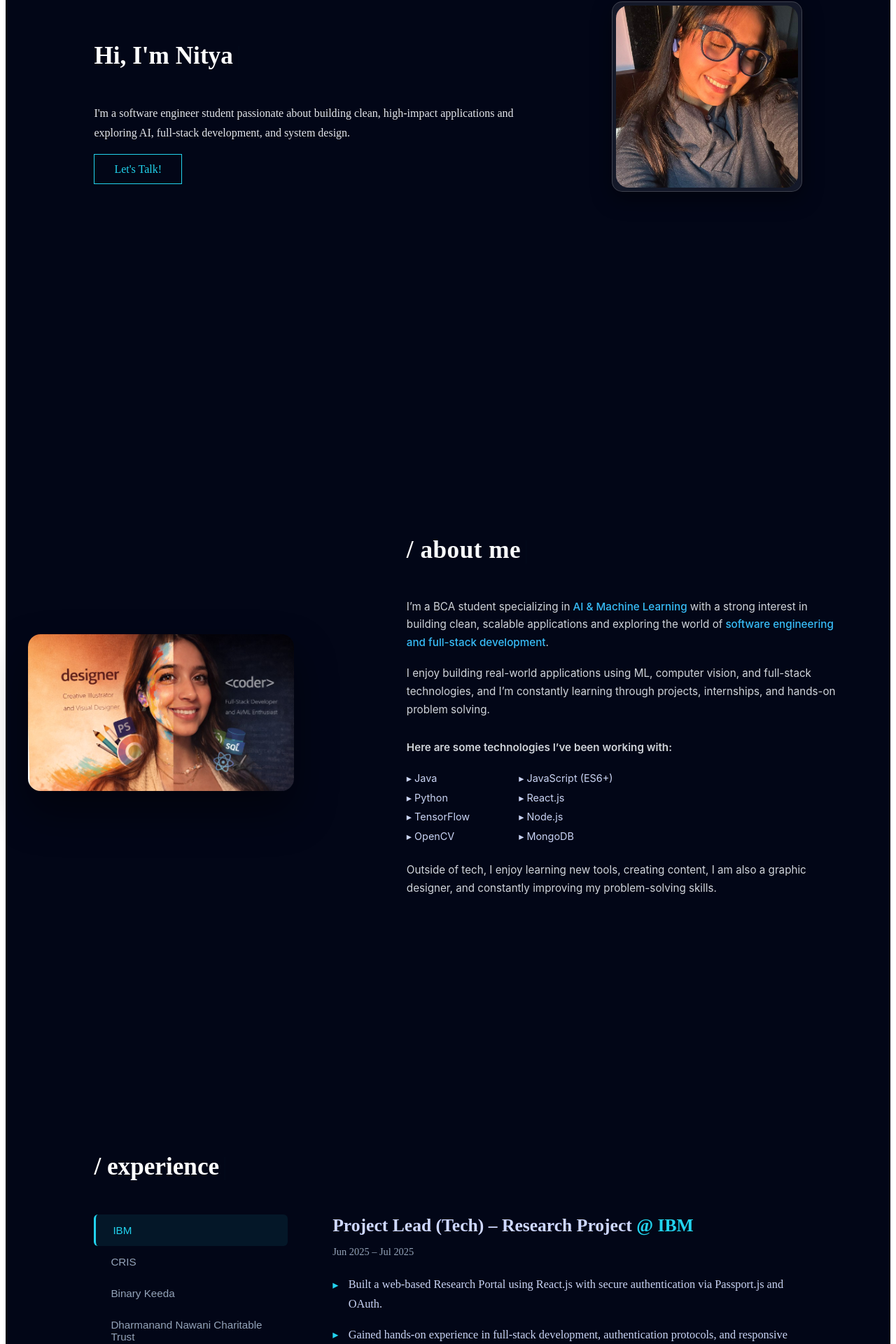
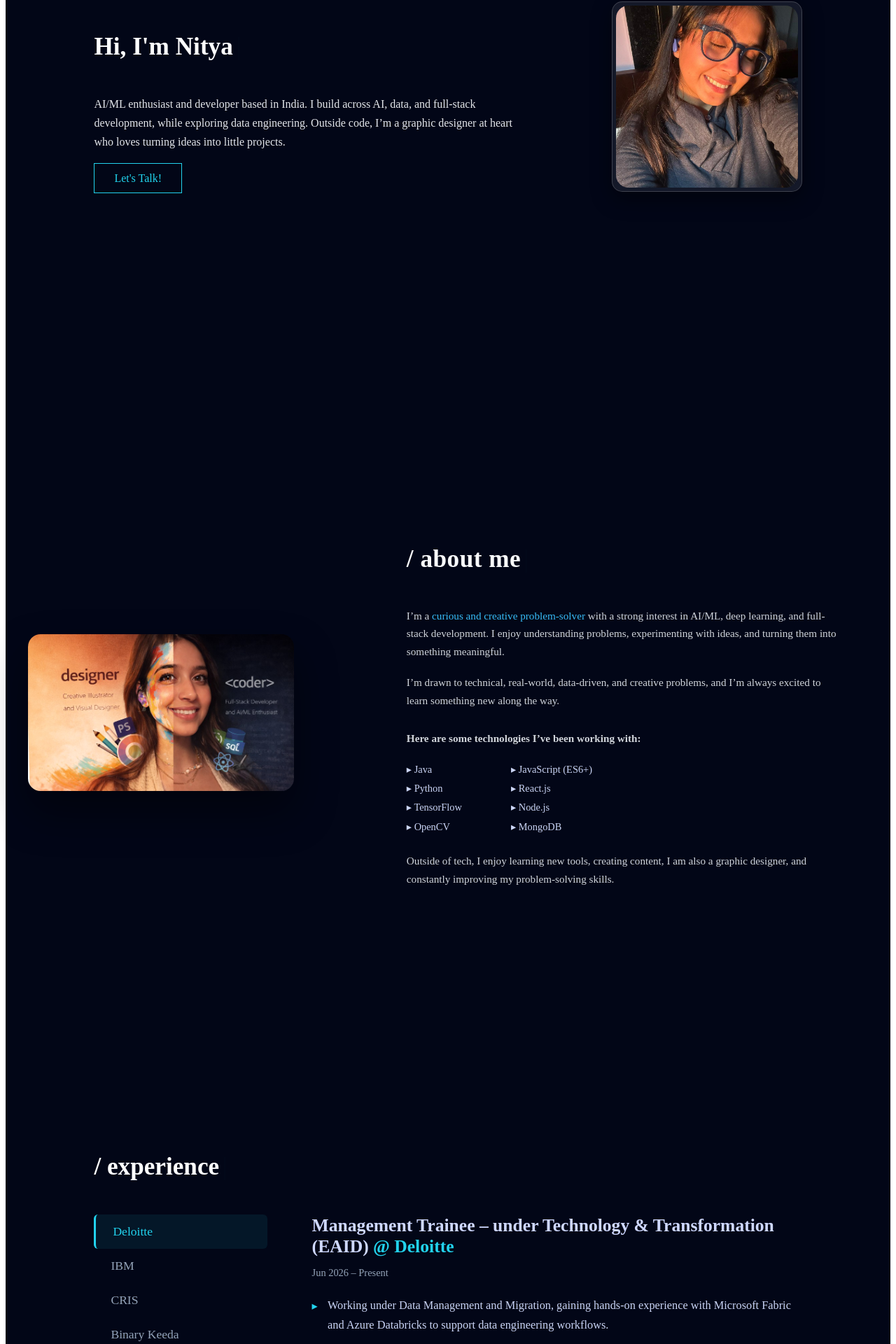
Before and after one commit to nitswork/Portfolio_Website_myself, a React (Vite) app: page / in a window 1280 px wide. Shown: the part 270-2190 px from the top of the page at 70% size. Built offline with nearby package versions, Linux system fonts and the light colour scheme.

Commit message:
Updated portfolio content, experience and projects

```diff
--- a/src/components/ProjectCard.jsx
+++ b/src/components/ProjectCard.jsx
@@ -40,7 +40,7 @@ const ProjectCard = ({ project }) => {
         href={project.github}
         target="_blank"
         rel="noopener noreferrer"
-        className="text-lg text-blue-400 hover:text-blue-300 underline underline-offset-8 transition"
+        className="text-lg text-blue-400 hover:text-blue-300 no-underline transition"
       >
         GitHub
       </a>
--- a/src/data/projectsData.js
+++ b/src/data/projectsData.js
@@ -1,20 +1,21 @@
 import ecommerceImg from "../assets/projects/e-commerce.jpeg";
-import handGestureImg from "../assets/projects/hand-gesture.jpeg";
+import handGestureImg from "../assets/projects/hands-gesture.png";
 import musicanoImg from "../assets/projects/musicano.png";
+import floodImg from "../assets/projects/ai-flood.png";
 import researchPortalImg from "../assets/projects/research-portal.jpeg";
 
 const projects = [
+  {
+    title: "AI-Driven Flood Damage Assessment System",
+    image: floodImg,
+    subtitle: "PyTorch, Google Earth Engine",
+    github: "https://github.com/nitswork/AI-Driven_Flood_Damage_Assessment_Flood_Sense",
+  },
   {
     title: "Hand Gesture Recognition System",
     image: handGestureImg,
     subtitle: "Computer Vision & Deep Learning",
     github: "https://github.com/nitswork/Hands_Gestures_Recognition_project",
-  },
-  {
-    title: "Musicano",
-    image: musicanoImg,
-    subtitle: "Music Streaming Application",
-    github: "https://github.com/nitswork/Music_tkinter",
   },
   {
     title: "Cloud-Based Research Portal",
@@ -28,5 +29,11 @@ const projects = [
     subtitle: "Machine Learning Project",
     github: "https://github.com/nitswork/Ecommerce-prediction",
   },
+  {
+    title: "Musicano",
+    image: musicanoImg,
+    subtitle: "Music Streaming Application",
+    github: "https://github.com/nitswork/Music_tkinter",
+  },
 ];
 export default projects;
--- a/src/sections/About.css
+++ b/src/sections/About.css
@@ -81,6 +81,7 @@
   font-size: 0.95rem;
   line-height: 1.7;
   color: #d1d5db;
+  font-family: "Times New Roman", serif;
   margin-bottom: 18px;
 }
 
@@ -97,6 +98,8 @@
   font-size: 0.95rem;
   font-weight: 600;
   color: #f3f4f6;
+  font-family: "Times New Roman", serif;
+
 }
 
 /* ===== TECH LIST ===== */
@@ -104,18 +107,24 @@
   display: flex;
   gap: 70px;
   margin-bottom: 22px;
+  font-family: "Times New Roman", serif;
+
 }
 
 .tech-list ul {
   list-style: none;
   padding: 0;
   margin: 0;
+  font-family: "Times New Roman", serif;
+
 }
 
 .tech-list li {
   font-size: 0.9rem;
   line-height: 1.9;
   color: #cbd5f5;
+  font-family: "Times New Roman", serif;
+
 }
 
 /* ===== EXTRA TEXT ===== */
@@ -123,6 +132,8 @@
   font-size: 0.9rem;
   color: #9ca3af;
   margin-top: 10px;
+  font-family: "Times New Roman", serif;
+
 }
 
 /* ===== RESPONSIVE ===== */
--- a/src/sections/About.jsx
+++ b/src/sections/About.jsx
@@ -31,9 +31,19 @@ const About = () => {
             {displayText}
             <span className="cursor">|</span>
           </h2>
+          <p>
+            I’m a <span className="highlight">curious and creative problem-solver</span>
+            {" "}with a strong interest in AI/ML, deep learning, and full-stack
+            development. I enjoy understanding problems, experimenting with
+            ideas, and turning them into something meaningful.
+          </p>
 
           <p>
-            I’m a BCA student specializing in
+            I’m drawn to technical, real-world, data-driven, and creative
+            problems, and I’m always excited to learn something new along the way.
+          </p>
+          {/* <p>
+            I’m a BCA graduate specialized in
             <span className="highlight"> AI & Machine Learning</span> with
             a strong interest in building clean, scalable applications and
             exploring the world of
@@ -44,7 +54,7 @@ const About = () => {
             I enjoy building real-world applications using ML, computer vision,
             and full-stack technologies, and I’m constantly learning through
             projects, internships, and hands-on problem solving.
-          </p>
+          </p> */}
 
           <p className="tech-title">
             Here are some technologies I’ve been working with:
--- a/src/sections/Achievements.jsx
+++ b/src/sections/Achievements.jsx
@@ -5,7 +5,17 @@ import { Folder } from "lucide-react";
 
 const achievements = [
   {
-    title: "IBM Internship Certificate – Nitya Rajpal",
+    title: "Business Track of GenW.AI",
+    type: "Deloitte India : During Internship",
+    link: "https://drive.google.com/file/d/1uAS1K74T-kw_WlzdzpH2VkzXKVLtz73v/view?usp=sharing",
+  },
+  {
+    title: "Industrial Cybersecurity Essentials",
+    type: "Cisco Networking Academy : Certified course",
+    link: "https://drive.google.com/file/d/1H0ft7g-dcWvq7gLivkymYpyK8REQW7uZ/view?usp=sharing",
+  },
+  {
+    title: "IBM Internship Certificate",
     type: "Technical Internship",
     link: "https://drive.google.com/file/d/12mNaY_s0BwCPRfBbsKAiK7CVR2CpJPB1/view?usp=sharing",
   },
@@ -20,19 +30,19 @@ const achievements = [
     link: "https://drive.google.com/file/d/1GAXqW99oqCsKi8kZrXQ7_CS5Bz_FvsDQ/view?usp=sharing",
   },
   {
-    title: "Binary Keeda – Graphic Design Internship",
+    title: "Binary Keeda",
     type: "Graphic Designing Internship",
     link: "https://drive.google.com/file/d/1Y8SiT09el24isnIPqW9aKUm54TFg52t8/view?usp=sharing",
+  },
+  {
+    title: "AI Agents Certificate",
+    type: "SimpliLearn , SkillUp : Certified Course",
+    link: "https://drive.google.com/file/d/1YLmCJlas-7c9ljzsP_JUcvKTzacd_KRl/view?usp=sharing",
   },
   {
     title: "50 Days Consistency Badge",
     type: "LeetCode : Achievement Badge",
     link: "https://drive.google.com/file/d/1NgrTTL4I_RK84tHYkWhA0PMt8_0p3SIz/view?usp=sharing",
-  },
-  {
-    title: "AI Agents Certificate",
-    type: "SimpliLearn , SkillUp : Certified Course",
-    link: "https://drive.google.com/file/d/1YLmCJlas-7c9ljzsP_JUcvKTzacd_KRl/view?usp=sharing",
   },
   {
     title: "GitHub Course",
--- a/src/sections/Experience.css
+++ b/src/sections/Experience.css
@@ -46,7 +46,8 @@
   padding: 14px 20px 14px 24px;
   text-align: left;
   cursor: pointer;
-  font-size: 0.95rem;
+  font-size: 1.1rem;
+  font-family: "Times New Roman", serif;
   transition: all 0.3s ease;
 }
 
--- a/src/sections/Experience.jsx
+++ b/src/sections/Experience.jsx
@@ -2,6 +2,16 @@ import { useState, useEffect } from "react";
 import "./Experience.css";
 
 const experiences = [
+  {
+    company: "Deloitte",
+    role: "Management Trainee – under Technology & Transformation (EAID)",
+    duration: "Jun 2026 – Present",
+    points: [
+      "Working under Data Management and Migration, gaining hands-on experience with Microsoft Fabric and Azure Databricks to support data engineering workflows.",
+      "Collaborating with team members while learning enterprise practices, including data transformation and pipeline development.",
+      "Completed the Business Track of Deloitte’s GenW.AI Academy in July 2026, strengthening practical understanding of AI-enabled problem solving and generative AI applications.",
+    ],
+  },
   {
     company: "IBM",
     role: "Project Lead (Tech) – Research Project",
--- a/src/sections/Home.jsx
+++ b/src/sections/Home.jsx
@@ -85,8 +85,9 @@ const Home = () => {
           </h1>
 
           <p className="home-desc">
-            I'm a software engineer student passionate about building clean, high-impact
-            applications and exploring AI, full-stack development, and system design.
+            AI/ML enthusiast and developer based in India. I build across AI, data, and full-stack development,
+            while exploring data engineering. Outside code,
+            I’m a graphic designer at heart who loves turning ideas into little projects.
           </p>
 
           <a
```
Also changed, not shown: 2 other files (tests, documents, lock files or other folders).
